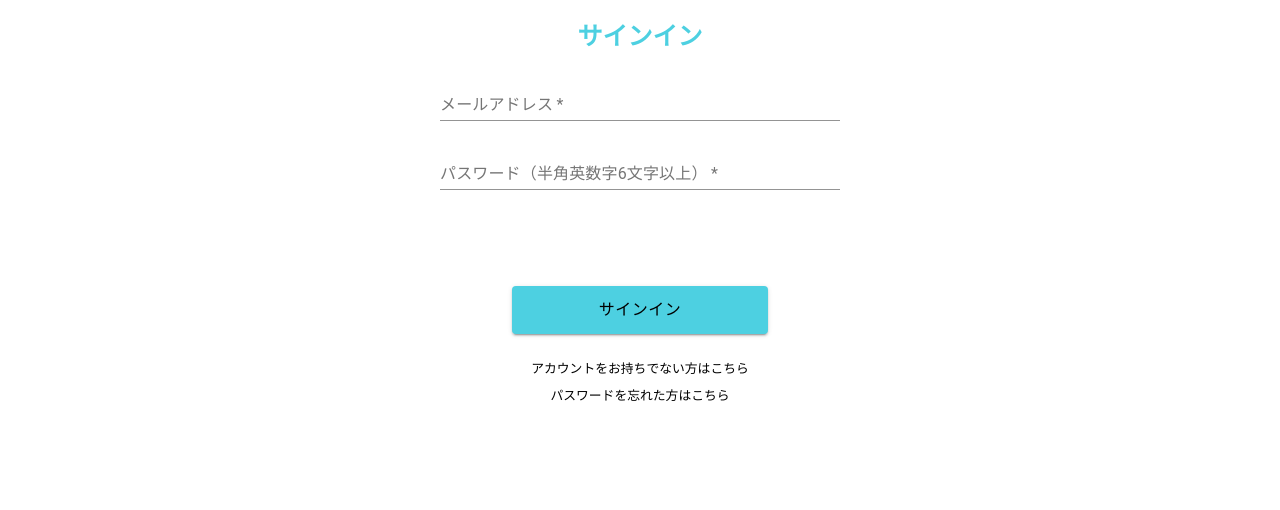
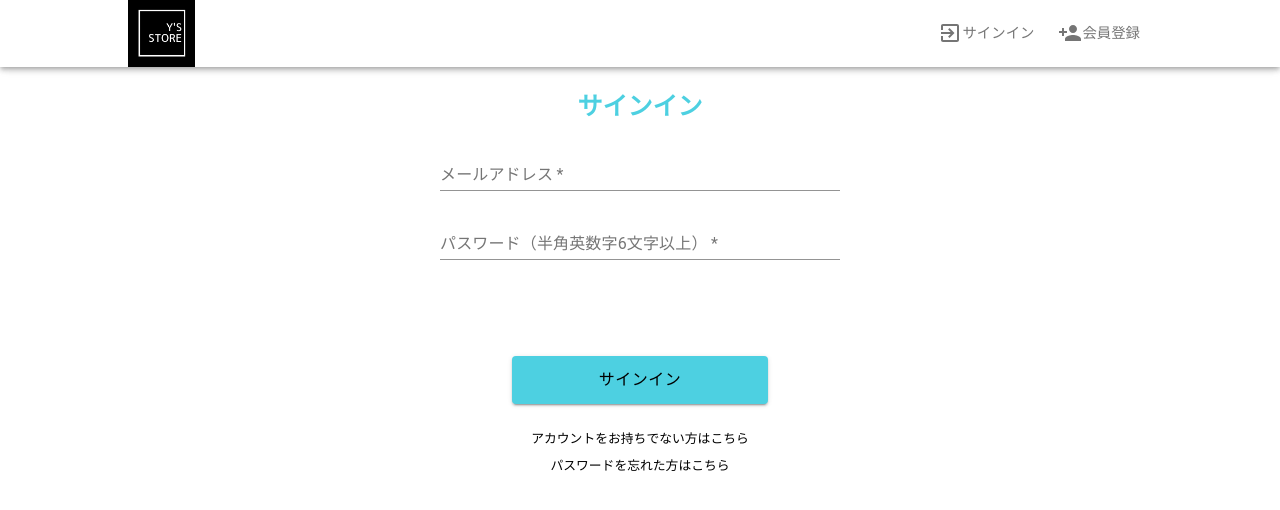
Before and after one commit to Yuki-TU/ec-app, a React (Create React App) app: page /signin in a window 1280 px wide. Shown: the top 510 px of the page. Built offline with nearby package versions, Linux system fonts and the light colour scheme; no server answers.

Commit message:
add:#45 ボディ部分尾パディング設定とヘッダー部分を指定

```diff
--- a/src/App.tsx
+++ b/src/App.tsx
@@ -1,17 +1,28 @@
+import { makeStyles } from '@material-ui/styles';
 import React from 'react';
+import { Header } from './components/uniqueParts/Header';
 import Router from './Router';
 
+const useStyles = makeStyles({
+  main: {
+    padding: '70px 0',
+  },
+});
 /**
  * ページ全体の関数コンポーネント
  * @return ページ全体のコンポーネント
  */
 function App() {
+  const classes = useStyles();
   return (
-    <div>
-      <main>
+    <>
+      <header>
+        <Header />
+      </header>
+      <main className={classes.main}>
         <Router />
       </main>
-    </div>
+    </>
   );
 }
 
```
